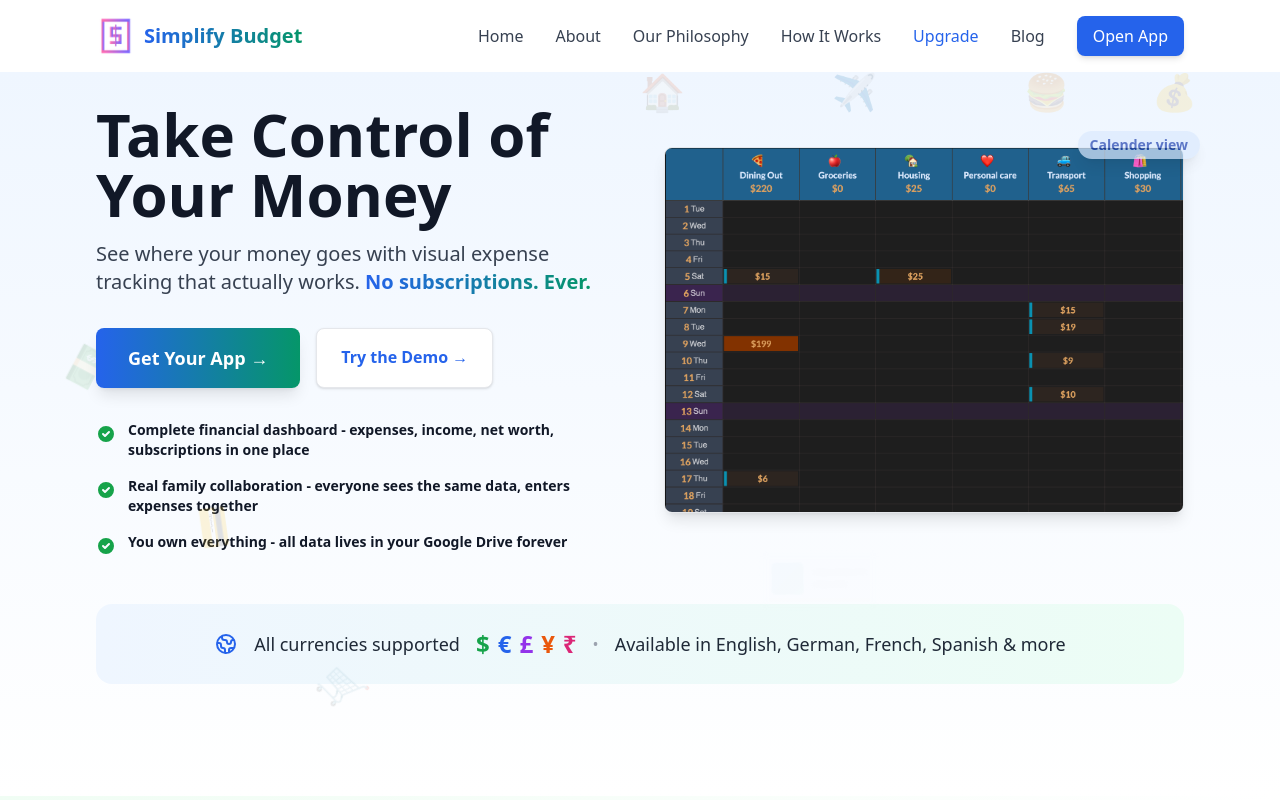
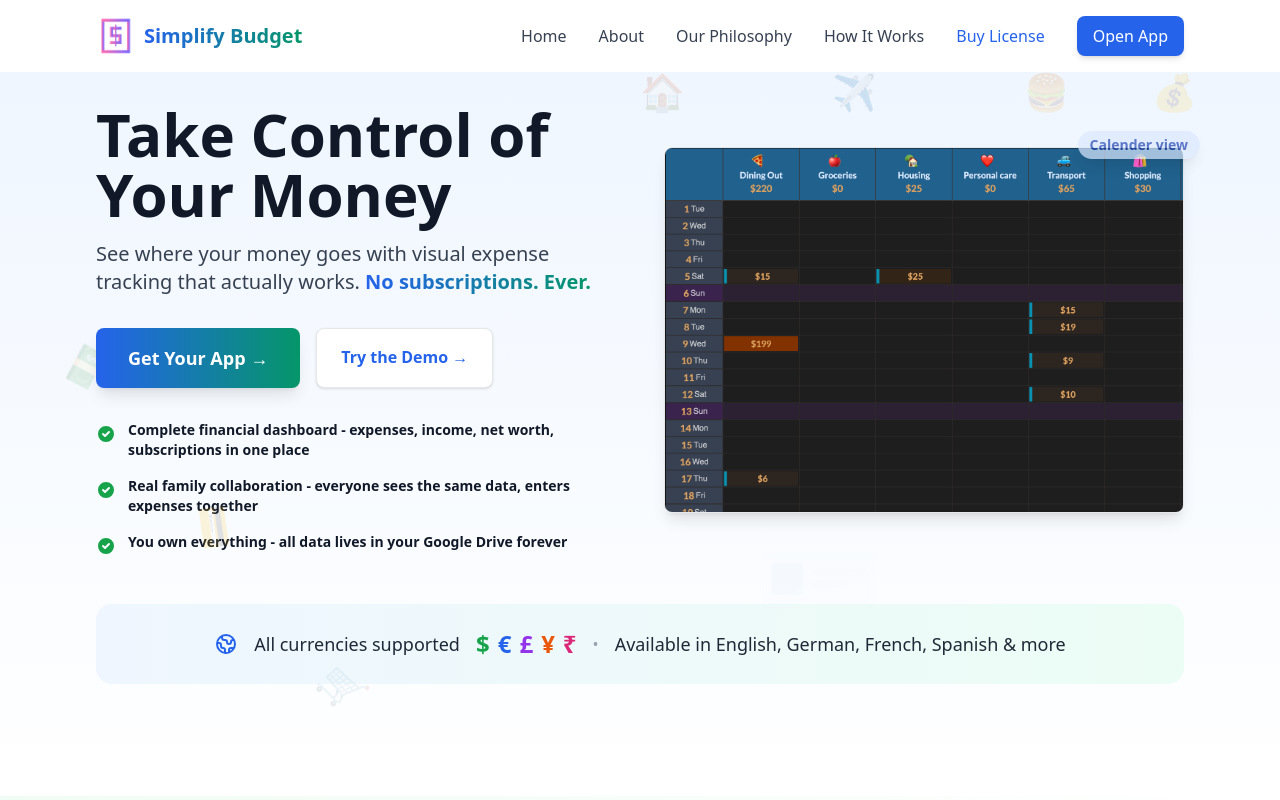
Before and after one commit to serdarsalim/personalfinance, a Next.js app: page / in a window 1280 px wide. Shown: the top 800 px of the page. Built offline with nearby package versions, Linux system fonts and the light colour scheme.

Commit message:
removed the link to blog

```diff
--- a/src/app/components/Footer.tsx
+++ b/src/app/components/Footer.tsx
@@ -31,7 +31,7 @@ const Footer: React.FC = () => {
                 <h3 className="text-white font-semibold mb-3">Product</h3>
                 <ul className="space-y-2">
                   <li><Link href="/app" className="text-gray-400 hover:text-blue-400">Open App</Link></li>
-                  <li><Link href="/#templates" className="text-gray-400 hover:text-blue-400">Upgrade</Link></li>
+                  <li><Link href="/#templates" className="text-gray-400 hover:text-blue-400">Buy License</Link></li>
                   <li><Link href="/why-manual-tracking" className="text-gray-400 hover:text-blue-400">Our Philosophy</Link></li>
                   <li><Link href="/how-it-works" className="text-gray-400 hover:text-blue-400">How It Works</Link></li>
                 </ul>
@@ -54,7 +54,6 @@ const Footer: React.FC = () => {
                   <li><Link href="/about" className="text-gray-400 hover:text-blue-400">About</Link></li>
                   <li><Link href="/terms" className="text-gray-400 hover:text-blue-400">Terms and Conditions</Link></li>
                   <li><Link href="/privacy" className="text-gray-400 hover:text-blue-400">Privacy Policy</Link></li>
-                  <li><a href="https://halqa.xyz/pf" className="text-gray-400 hover:text-blue-400" target="_blank" rel="noopener noreferrer">Blog</a></li>
                 </ul>
               </div>
             </div>
--- a/src/app/components/Navbar.tsx
+++ b/src/app/components/Navbar.tsx
@@ -74,16 +74,8 @@ export default function Navbar() {
               How It Works
             </Link>
             <Link href="/#templates" className="text-blue-600 hover:text-blue-800 font-medium">
-              Upgrade
+              Buy License
             </Link>
-            <a
-              href="https://halqa.co/money"
-              className="text-gray-700 hover:text-blue-600 font-medium"
-              target="_blank"
-              rel="noopener noreferrer"
-            >
-              Blog
-            </a>
             <Link
               href="/app"
               className="px-4 py-2 text-white bg-blue-600 rounded-lg shadow-md hover:bg-blue-700 transition-colors font-medium"
@@ -127,16 +119,8 @@ export default function Navbar() {
             How It Works
           </Link>
           <Link href="/#templates" className="block px-3 py-2 text-gray-700 hover:text-blue-600 font-medium w-full text-left">
-            Upgrade
+            Buy License
           </Link>
-          <a
-            href="https://halqa.co/money"
-            className="block px-3 py-2 text-gray-700 hover:text-blue-600 font-medium w-full text-left"
-            target="_blank"
-            rel="noopener noreferrer"
-          >
-            Blog
-          </a>
           <Link
             href="/app"
             className="block px-3 py-2 text-white bg-blue-600 font-medium w-full text-left rounded mx-2"
```
